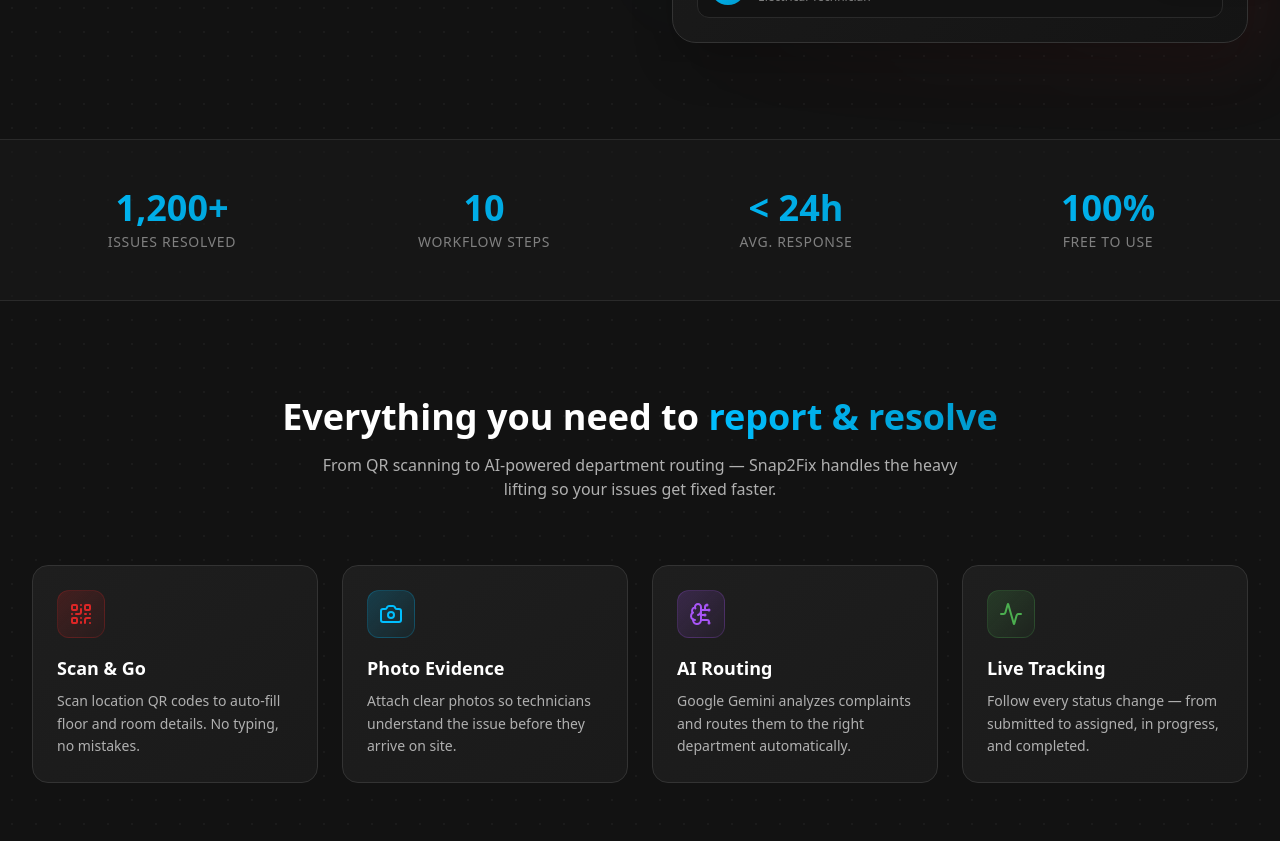
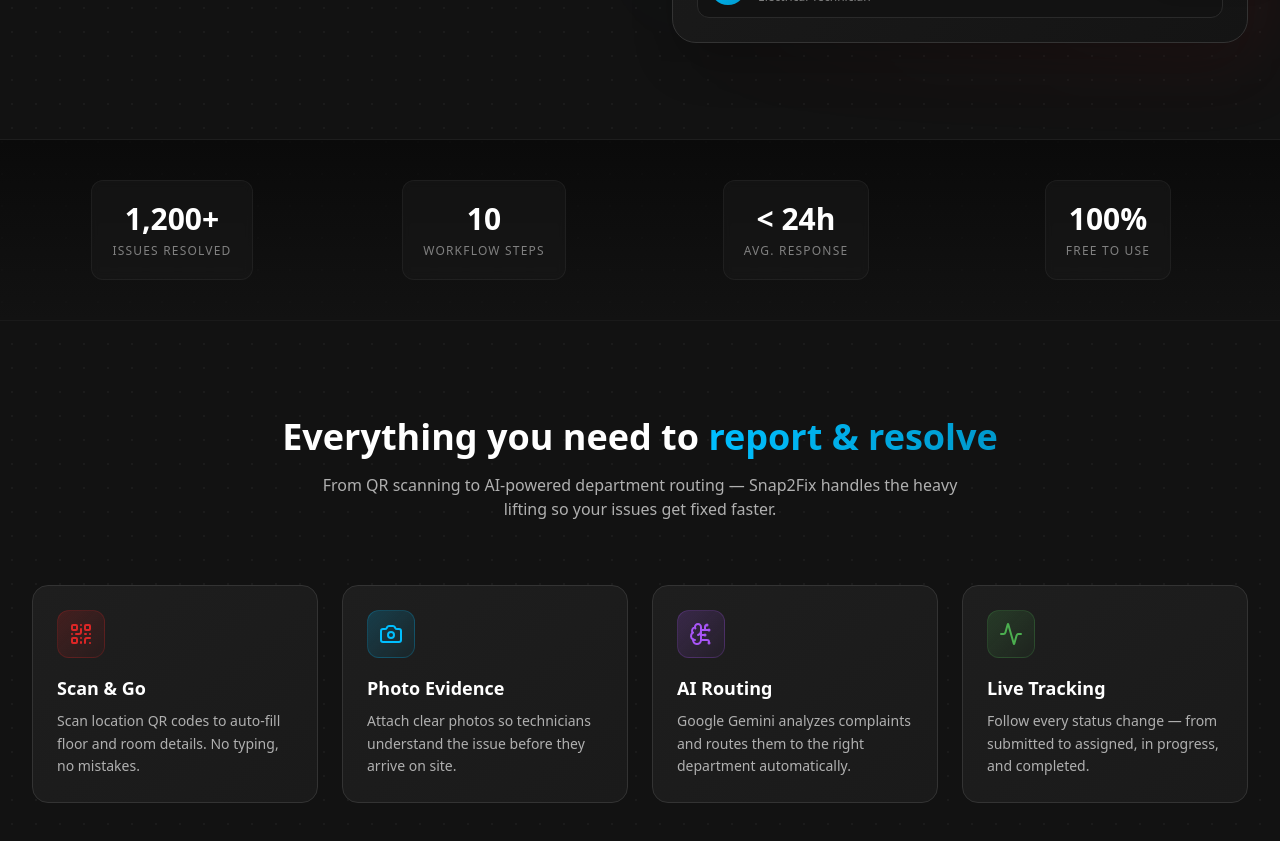
Before and after one commit to navedsayyed/Snap2Fix-web, a Next.js app: page / in a window 1280 px wide. Shown: the part 820-1661 px from the top of the page. Built offline with nearby package versions, Linux system fonts and the light colour scheme; no server answers.

Commit message:
animation set

```diff
--- a/components/home/HomeLanding.tsx
+++ b/components/home/HomeLanding.tsx
@@ -1,6 +1,6 @@
 'use client';
 
-import { useEffect, useRef } from 'react';
+import { useEffect, useRef, useState } from 'react';
 import Link from 'next/link';
 import Image from 'next/image';
 import {
@@ -103,11 +103,74 @@
 ];
 
 const stats = [
-  { value: '1,200+', label: 'Issues Resolved' },
-  { value: '10', label: 'Workflow Steps' },
-  { value: '< 24h', label: 'Avg. Response' },
-  { value: '100%', label: 'Free to Use' },
+  { value: 1200, suffix: '+', label: 'Issues Resolved', duration: 2000 },
+  { value: 10, suffix: '', label: 'Workflow Steps', duration: 1500 },
+  { value: 24, suffix: 'h', label: 'Avg. Response', prefix: '< ', duration: 1800 },
+  { value: 100, suffix: '%', label: 'Free to Use', duration: 2000 },
 ];
+
+// Animated counter component
+function AnimatedCounter({
+  value,
+  duration = 2000,
+  prefix = '',
+  suffix = ''
+}: {
+  value: number;
+  duration?: number;
+  prefix?: string;
+  suffix?: string;
+}) {
+  const [count, setCount] = useState(0);
+  const [hasAnimated, setHasAnimated] = useState(false);
+  const counterRef = useRef<HTMLDivElement>(null);
+
+  useEffect(() => {
+    const observer = new IntersectionObserver(
+      (entries) => {
+        entries.forEach((entry) => {
+          if (entry.isIntersecting && !hasAnimated) {
+            setHasAnimated(true);
+            const startTime = Date.now();
+            const endValue = value;
+
+            const animate = () => {
+              const now = Date.now();
+              const progress = Math.min((now - startTime) / duration, 1);
+
+              // Easing function for smooth animation
+              const easeOutQuart = 1 - Math.pow(1 - progress, 4);
+              const currentCount = Math.floor(easeOutQuart * endValue);
+
+              setCount(currentCount);
+
+              if (progress < 1) {
+                requestAnimationFrame(animate);
+              } else {
+                setCount(endValue);
+              }
+            };
+
+            animate();
+          }
+        });
+      },
+      { threshold: 0.3 }
+    );
+
+    if (counterRef.current) {
+      observer.observe(counterRef.current);
+    }
+
+    return () => observer.disconnect();
+  }, [value, duration, hasAnimated]);
+
+  return (
+    <div ref={counterRef} className="text-2xl sm:text-3xl font-bold text-white mb-1.5 tabular-nums">
+      {prefix}{count.toLocaleString()}{suffix}
+    </div>
+  );
+}
 
 export function HomeLanding() {
   const revealRef = useReveal();
@@ -250,15 +313,43 @@
       </section>
 
       {/* Stats */}
-      <section className="border-y border-[#2A2A2A] bg-[#1A1A1A]/50">
-        <div className="max-w-7xl mx-auto px-4 sm:px-6 lg:px-8 py-10 sm:py-12">
-          <div className="grid grid-cols-2 lg:grid-cols-4 gap-6 sm:gap-8">
-            {stats.map((stat) => (
-              <div key={stat.label} data-reveal className="reveal-up text-center">
-                <p className="text-3xl sm:text-4xl font-bold text-transparent bg-clip-text bg-gradient-to-r from-[#00BFFF] to-[#0099CC] mb-1">
-                  {stat.value}
-                </p>
-                <p className="text-sm text-[#808080] uppercase tracking-wider">{stat.label}</p>
+      <section className="border-y border-[#2A2A2A]/50 bg-gradient-to-b from-[#0A0A0A] to-[#121212] relative overflow-hidden">
+        {/* Subtle background pattern */}
+        <div className="absolute inset-0 opacity-5">
+          <div className="absolute inset-0" style={{
+            backgroundImage: `radial-gradient(circle at 2px 2px, rgba(255,255,255,0.15) 1px, transparent 0)`,
+            backgroundSize: '32px 32px'
+          }} />
+        </div>
+
+        <div className="max-w-7xl mx-auto px-4 sm:px-6 lg:px-8 py-8 sm:py-10 relative z-10">
+          <div className="grid grid-cols-2 lg:grid-cols-4 gap-6 lg:gap-8">
+            {stats.map((stat, index) => (
+              <div
+                key={stat.label}
+                data-reveal
+                className="reveal-up text-center group"
+                style={{ animationDelay: `${index * 100}ms` }}
+              >
+                <div className="relative inline-block">
+                  {/* Animated gradient border effect */}
+                  <div className="absolute -inset-1 bg-gradient-to-r from-white/10 via-white/5 to-white/10 rounded-xl opacity-0 group-hover:opacity-100 blur transition-opacity duration-500" />
+
+                  <div className="relative bg-[#1A1A1A]/50 backdrop-blur-sm border border-white/5 rounded-xl px-5 py-5 group-hover:border-white/10 transition-all duration-300">
+                    <AnimatedCounter
+                      value={stat.value}
+                      duration={stat.duration}
+                      prefix={stat.prefix}
+                      suffix={stat.suffix}
+                    />
+                    <p className="text-[10px] sm:text-xs text-[#808080] group-hover:text-[#A0A0A0] uppercase tracking-widest font-medium transition-colors duration-300">
+                      {stat.label}
+                    </p>
+
+                    {/* Bottom accent line */}
+                    <div className="absolute bottom-0 left-1/2 -translate-x-1/2 w-0 group-hover:w-3/4 h-[2px] bg-gradient-to-r from-transparent via-white/30 to-transparent transition-all duration-500" />
+                  </div>
+                </div>
               </div>
             ))}
           </div>
```
